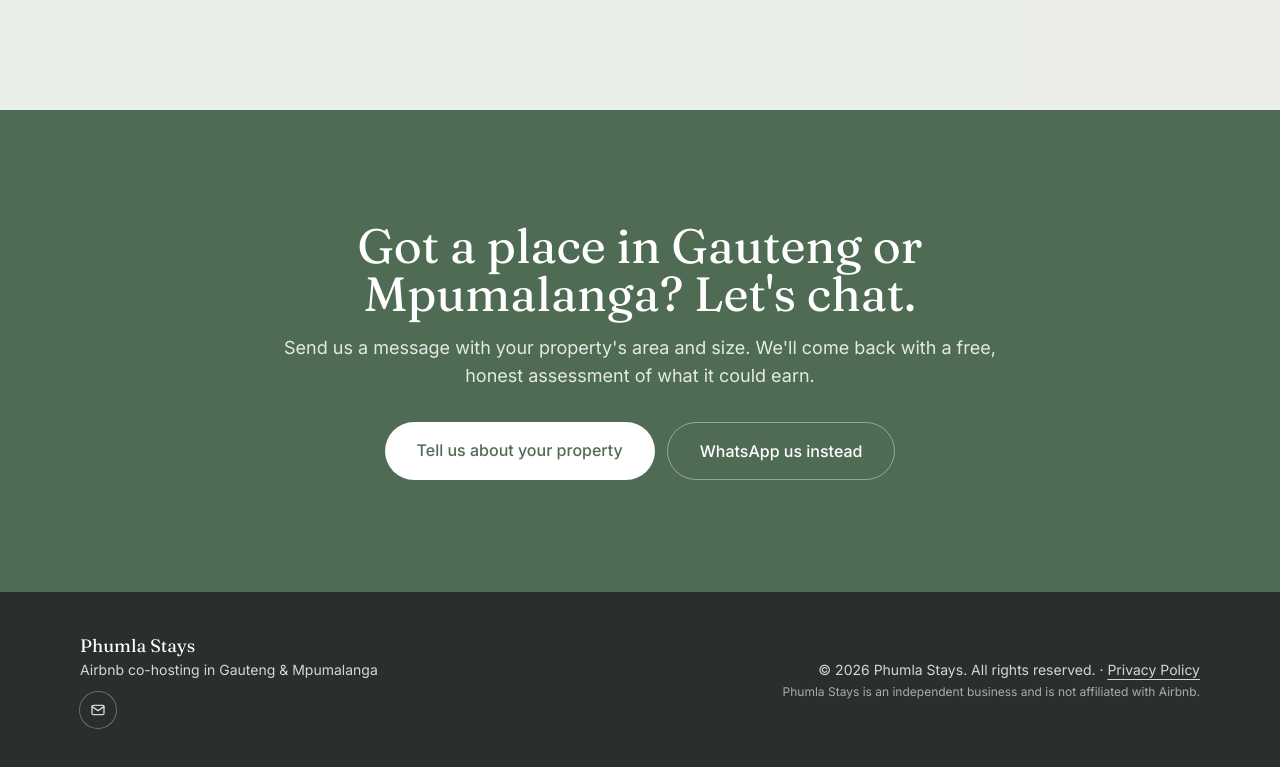
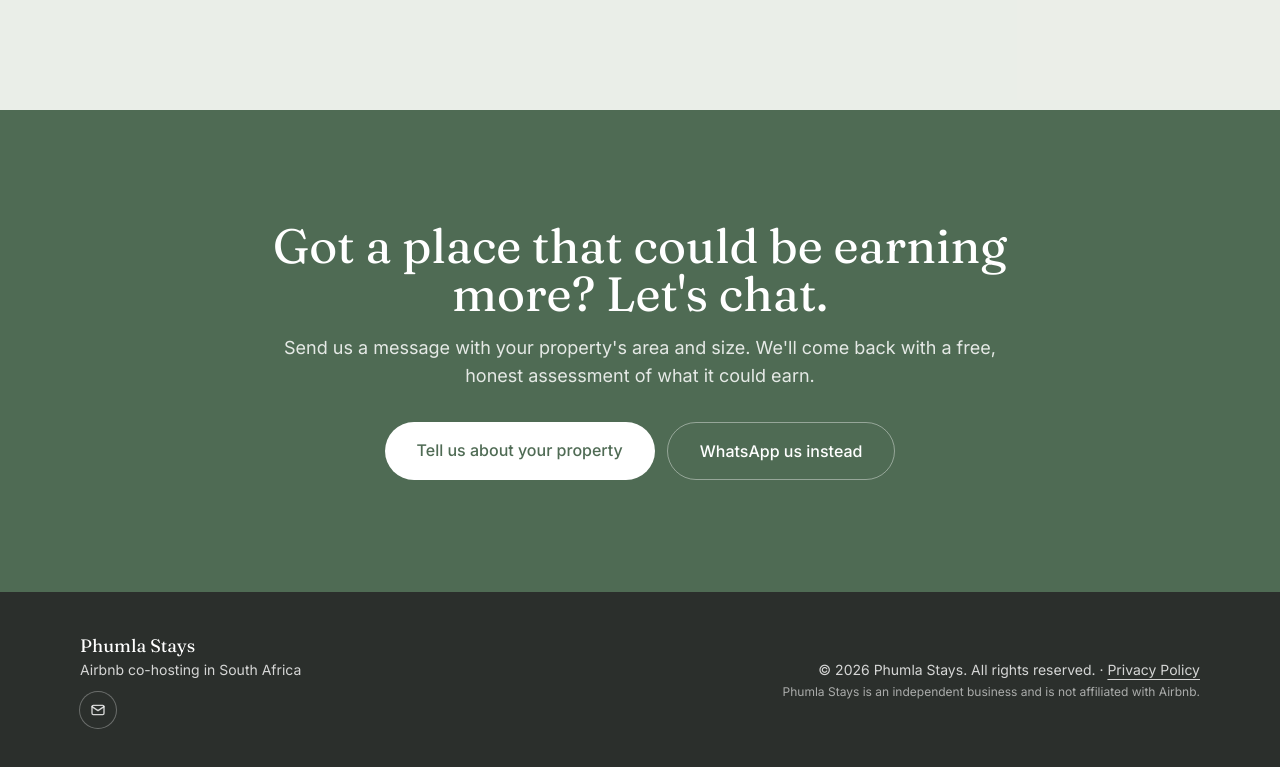
Before and after one commit to phumlamlotshwa/phumla-stays, a Next.js app: page /about in a window 1280 px wide. Shown: the part 663-1430 px from the top of the page. Built offline with nearby package versions, Linux system fonts and the light colour scheme.

Commit message:
Expand service area to all of South Africa

```diff
--- a/src/components/Areas.tsx
+++ b/src/components/Areas.tsx
@@ -2,14 +2,14 @@ import { whatsappLink } from "@/lib/site";
 
 const regions = [
   {
-    province: "Gauteng",
-    description: "Apartments and homes for people in town for work or a weekend away.",
-    areas: ["Johannesburg", "Sandton", "Rosebank", "Fourways", "Midrand", "Pretoria", "Centurion"],
+    province: "Mpumalanga",
+    description: "Our home base. Holiday homes close to Kruger, the Panorama Route and the Lowveld towns.",
+    areas: ["Mbombela", "White River", "Hazyview", "Sabie", "Graskop", "Dullstroom"],
   },
   {
-    province: "Mpumalanga",
-    description: "Holiday homes close to Kruger, the Panorama Route and the Lowveld towns.",
-    areas: ["Mbombela", "White River", "Hazyview", "Sabie", "Graskop", "Dullstroom"],
+    province: "Across South Africa",
+    description: "City apartments, coastal escapes and country getaways, managed wherever they are.",
+    areas: ["Johannesburg", "Pretoria", "Cape Town", "Durban", "Garden Route", "Drakensberg"],
   },
 ];
 
@@ -20,8 +20,7 @@ export default function Areas() {
         <div className="max-w-2xl">
           <h2 className="font-serif text-3xl md:text-5xl">Areas we cover</h2>
                     <p className="mt-4 text-lg text-charcoal/80">
-            Apartments in Joburg and Pretoria, and holiday homes around Kruger
-            and the Panorama Route.
+            Based in Nelspruit, co-hosting homes all over South Africa.
           </p>
         </div>
 
--- a/src/components/Contact.tsx
+++ b/src/components/Contact.tsx
@@ -6,7 +6,7 @@ export default function Contact() {
     <section id="contact" className="scroll-mt-20 bg-sage-dark py-20 text-white md:py-28">
       <div className="mx-auto max-w-3xl px-4 text-center">
                <h2 className="font-serif text-3xl md:text-5xl">
-          Got a place in Gauteng or Mpumalanga? Let&apos;s chat.
+                          Got a place that could be earning more? Let&apos;s chat.
         </h2>
         <p className="mt-4 text-lg text-white/85">
           Send us a message with your property&apos;s area and size. We&apos;ll
--- a/src/components/FAQ.tsx
+++ b/src/components/FAQ.tsx
@@ -3,7 +3,7 @@ import { site, whatsappLink } from "@/lib/site";
 const faqs = [
   {
     question: "Which areas do you cover?",
-    answer: `We cover ${site.serviceArea}. If your place is just outside these areas, WhatsApp us and we'll see what we can do.`,
+        answer: "Anywhere in South Africa. We're based in Nelspruit, and because most of the work happens online, we can co-host your place wherever it is.",
   },
   {
     question: "Who pays for cleaning?",
--- a/src/lib/site.ts
+++ b/src/lib/site.ts
@@ -1,6 +1,6 @@
 export const site = {
   name: "Phumla Stays",
-  serviceArea: "Gauteng & Mpumalanga",
+  serviceArea: "South Africa",
   email: "hello@phumlastays.co.za",
   whatsappNumber: "27794257826",
   whatsappMessage: "Hi Phumla Stays, I'd like a free listing assessment.",
```
